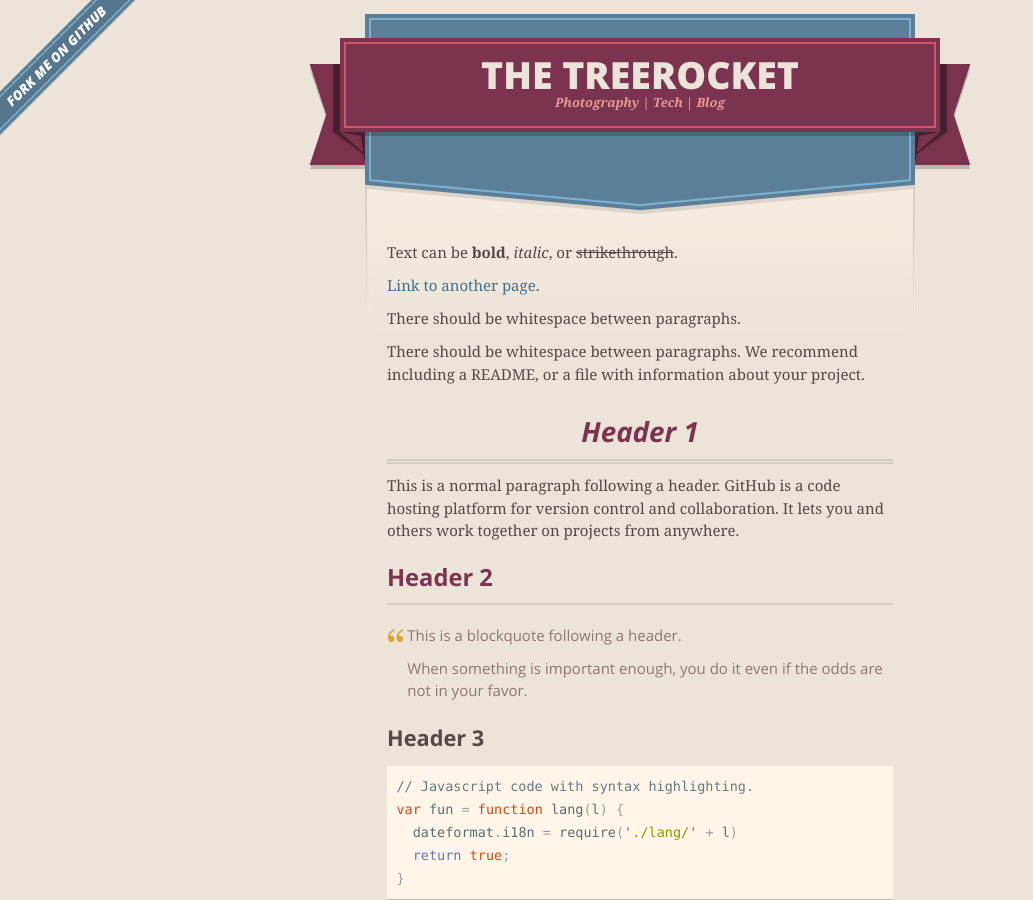
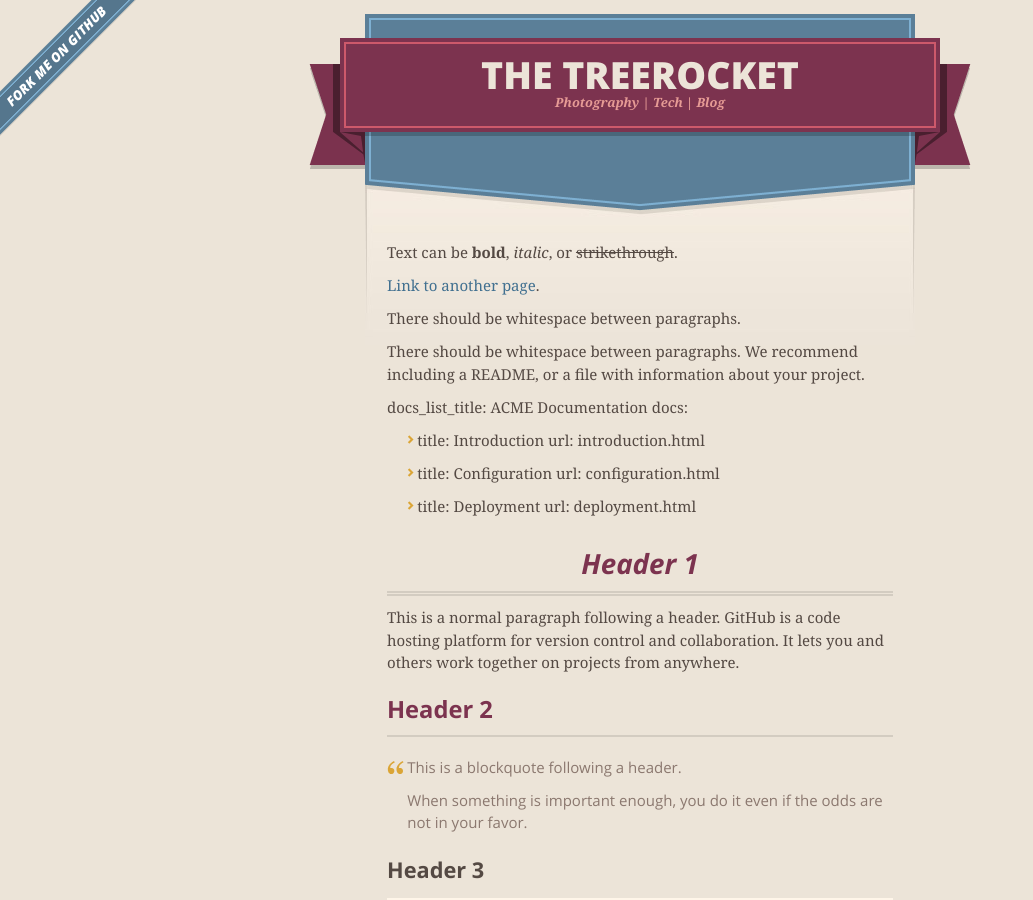
Before and after one commit to Screak42/treerocket, a Jekyll site: the page built from index.md, in a window 1280 px wide and 900 px high. Shown: the whole window, without its empty margins (0-1033 px from the left). Built offline with Jekyll 4.4.1, drawn with Linux system fonts in a browser that asks for light colours; a script that is not in the unit is left out.

Commit message:
Update index.md

```diff
--- a/index.md
+++ b/index.md
@@ -9,6 +9,18 @@ Text can be **bold**, _italic_, or ~~strikethrough~~.
 There should be whitespace between paragraphs.
 
 There should be whitespace between paragraphs. We recommend including a README, or a file with information about your project.
+
+docs_list_title: ACME Documentation
+docs:
+
+- title: Introduction
+  url: introduction.html
+
+- title: Configuration
+  url: configuration.html
+
+- title: Deployment
+  url: deployment.html
 
 # Header 1
 
```
